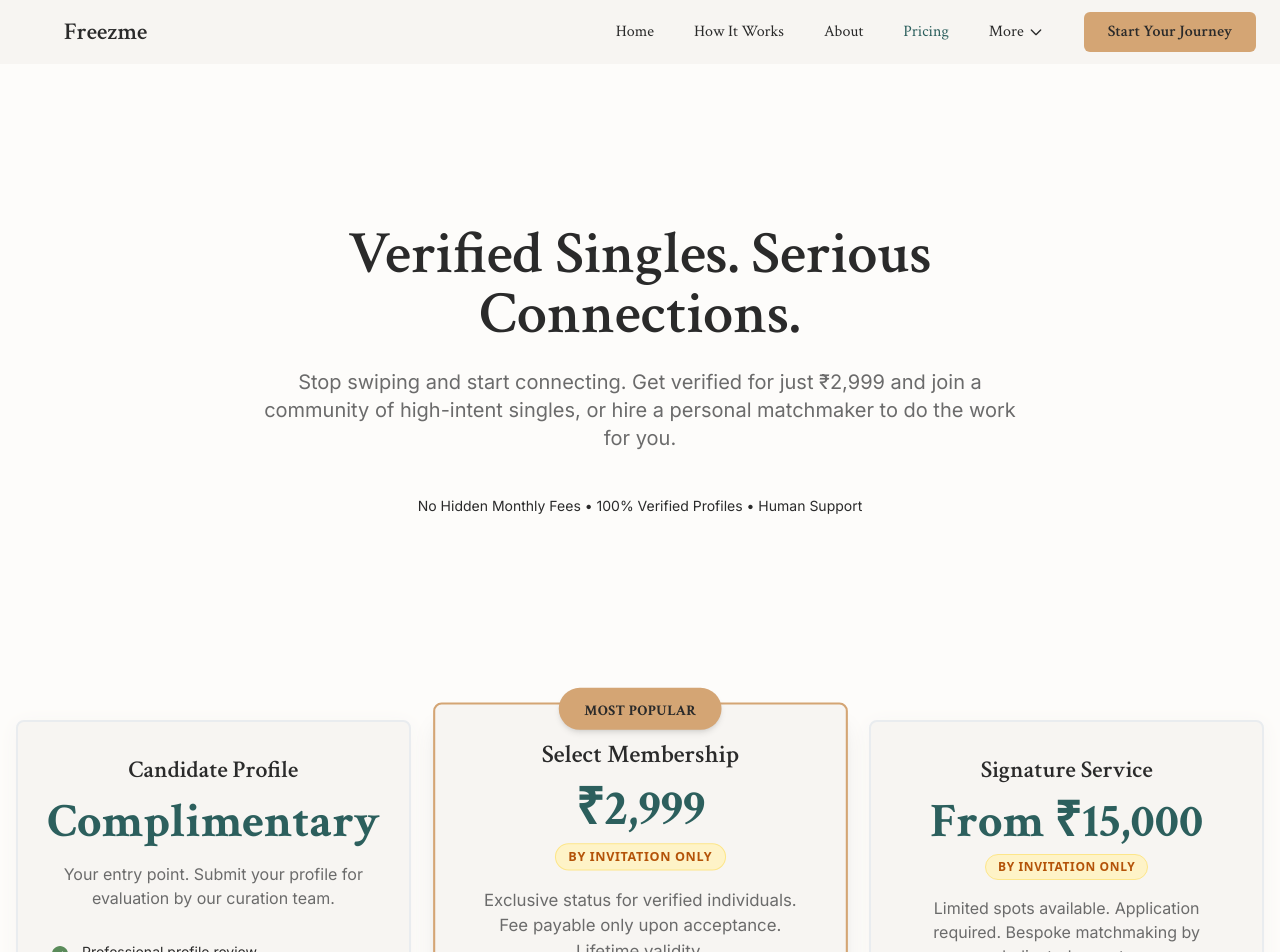
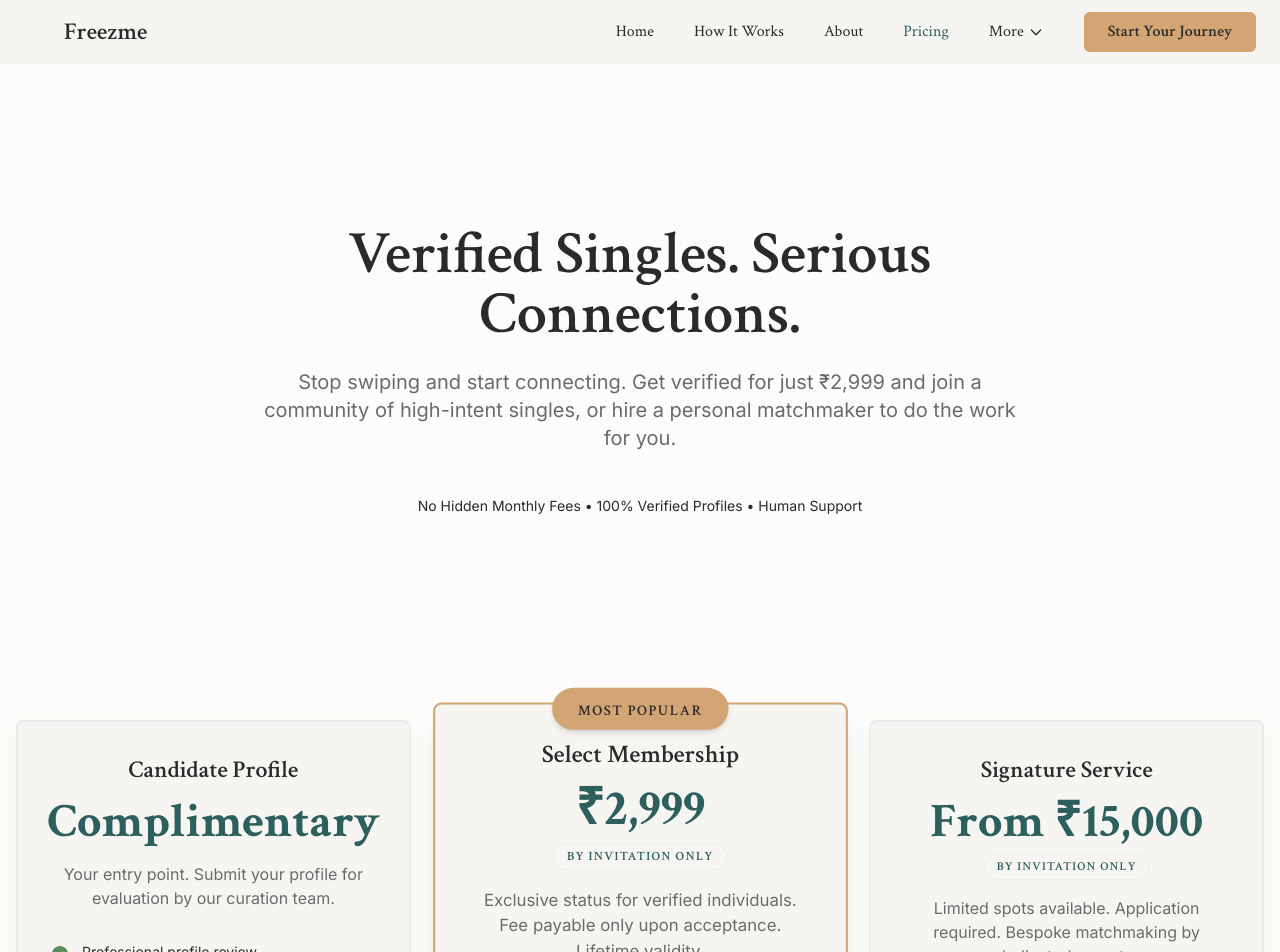
Before and after one commit to Leeshwaan04/freezmelanding, a Next.js app: page /pricing in a window 1280 px wide. Shown: the top 952 px of the page. Built offline with nearby package versions, Linux system fonts and the light colour scheme.

Commit message:
Elevate Pricing Design: Apply premium Gold/Teal theme and Serif fonts to badges

```diff
--- a/src/app/pricing/components/PricingCard.tsx
+++ b/src/app/pricing/components/PricingCard.tsx
@@ -36,7 +36,7 @@ const PricingCard: React.FC<PricingCardProps> = ({
     >
       {isPopular && (
         <div className="absolute -top-4 left-1/2 -translate-x-1/2 px-6 py-2 bg-accent rounded-full shadow-md">
-          <span className="font-headline text-sm font-bold text-accent-foreground uppercase tracking-wide">
+          <span className="font-headline text-sm font-semibold text-accent-foreground uppercase tracking-widest">
             Most Popular
           </span>
         </div>
@@ -49,7 +49,7 @@ const PricingCard: React.FC<PricingCardProps> = ({
         <div className="mb-4 flex flex-col items-center">
           <span className="font-headline text-5xl font-bold text-primary">{price}</span>
           {priceLabel && (
-            <span className="inline-block mt-2 px-3 py-1 text-xs font-bold uppercase tracking-wider text-amber-700 bg-amber-100 rounded-full border border-amber-200">
+            <span className="inline-block mt-2 px-3 py-1 text-xs font-headline font-semibold uppercase tracking-widest text-primary bg-accent/20 rounded-full border border-accent/50">
               {priceLabel}
             </span>
           )}
@@ -79,8 +79,8 @@ const PricingCard: React.FC<PricingCardProps> = ({
       <a
         href={ctaLink}
         className={`block w-full py-3 px-6 rounded-md text-center font-headline font-semibold transition-all duration-200 ${isPopular
-            ? 'bg-accent text-accent-foreground hover:shadow-hover hover:-translate-y-0.5'
-            : 'bg-secondary text-secondary-foreground hover:shadow-hover hover:-translate-y-0.5'
+          ? 'bg-accent text-accent-foreground hover:shadow-hover hover:-translate-y-0.5'
+          : 'bg-secondary text-secondary-foreground hover:shadow-hover hover:-translate-y-0.5'
           }`}
       >
         {ctaText}
```
